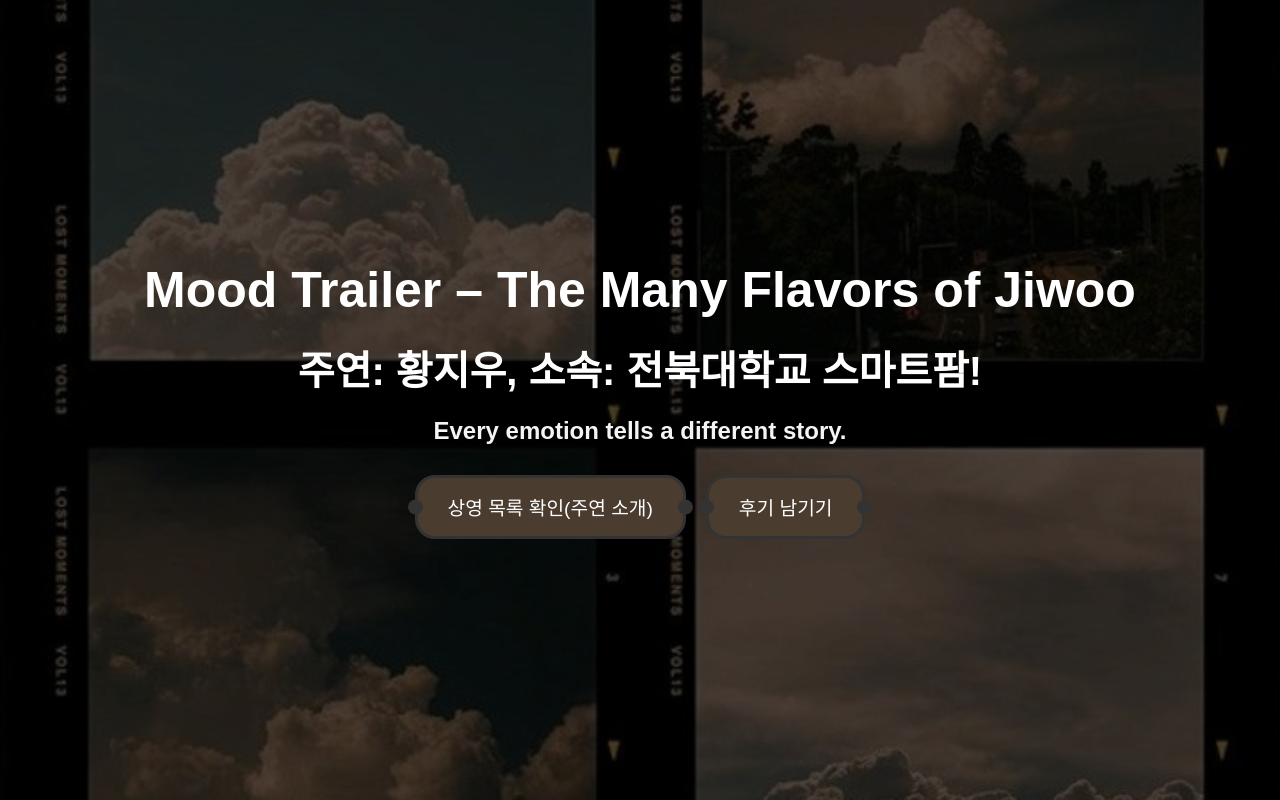
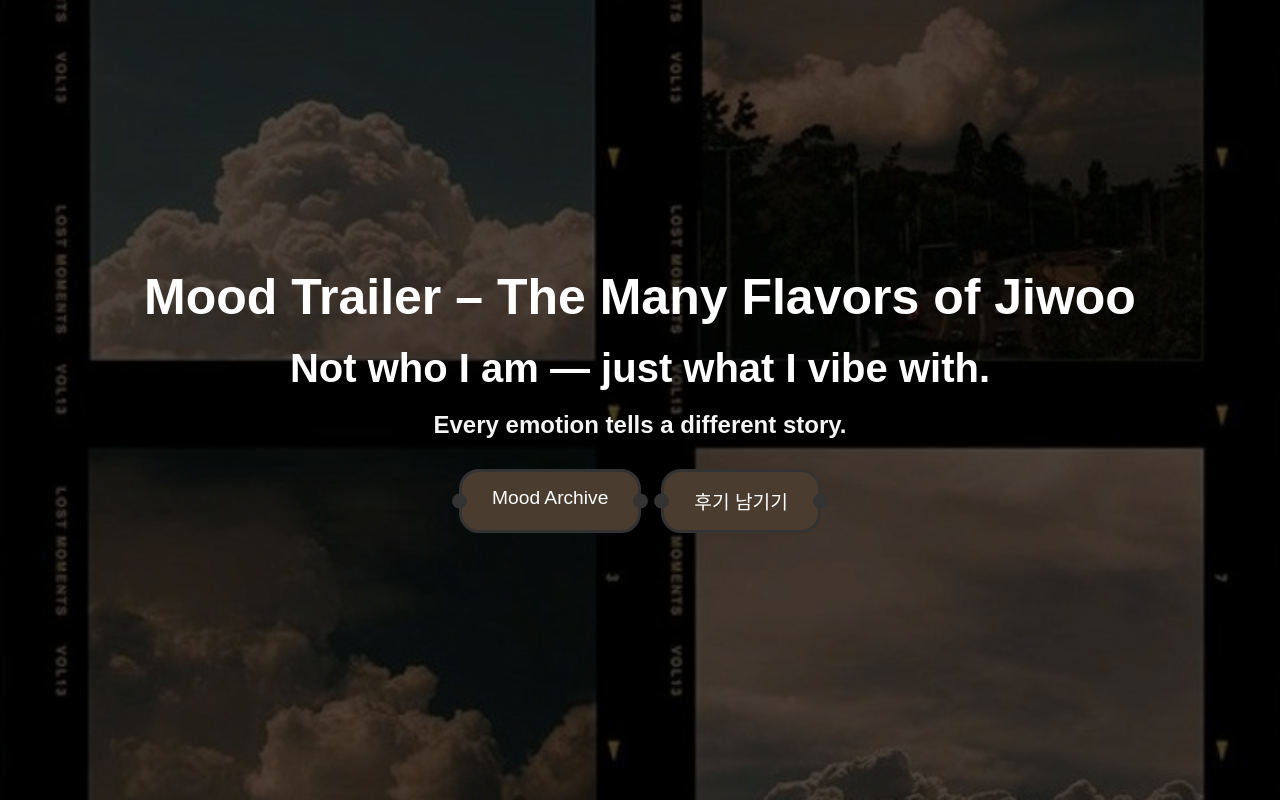
Before and after one commit to Hwangjiwoo14/kimberlyweb, a plain HTML site: page index.html in a window 1280 px wide. Drawn offline with Linux system fonts and the light colour scheme.

Commit message:
Add files via upload

```diff
--- a/index.html
+++ b/index.html
@@ -14,10 +14,10 @@
                     <span class="logo-text fade-in">Mood Trailer – The Many Flavors of Jiwoo</span>
                 </div>
                 <!-- 주연 소개는 아래로 -->
-                <h1 class="animate-text">주연: 황지우, 소속: 전북대학교 스마트팜!</h1>
+                <h1 class="animate-text">Not who I am — just what I vibe with.</h1>
                 <h2 class="small-text fade-in-text">Every emotion tells a different story.</h2>
                 <div class="button-container">
-                    <a href="newpage.html" class="btn ticket-btn">상영 목록 확인(주연 소개)</a>
+                    <a href="newpage.html" class="btn ticket-btn">Mood Archive</a>
                     <a href="contact.html" class="btn ticket-btn">후기 남기기</a>
                 </div>
             </div>
```
